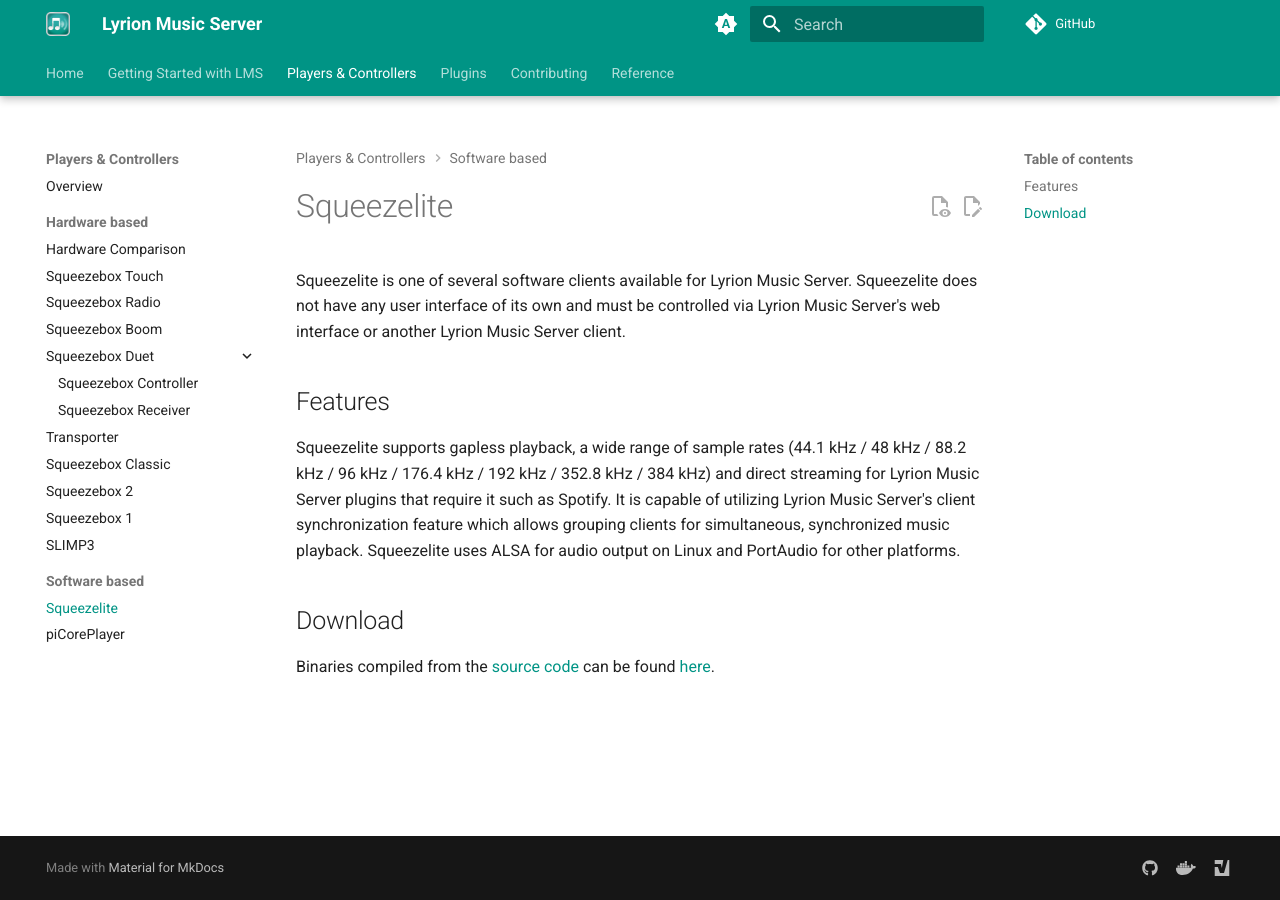
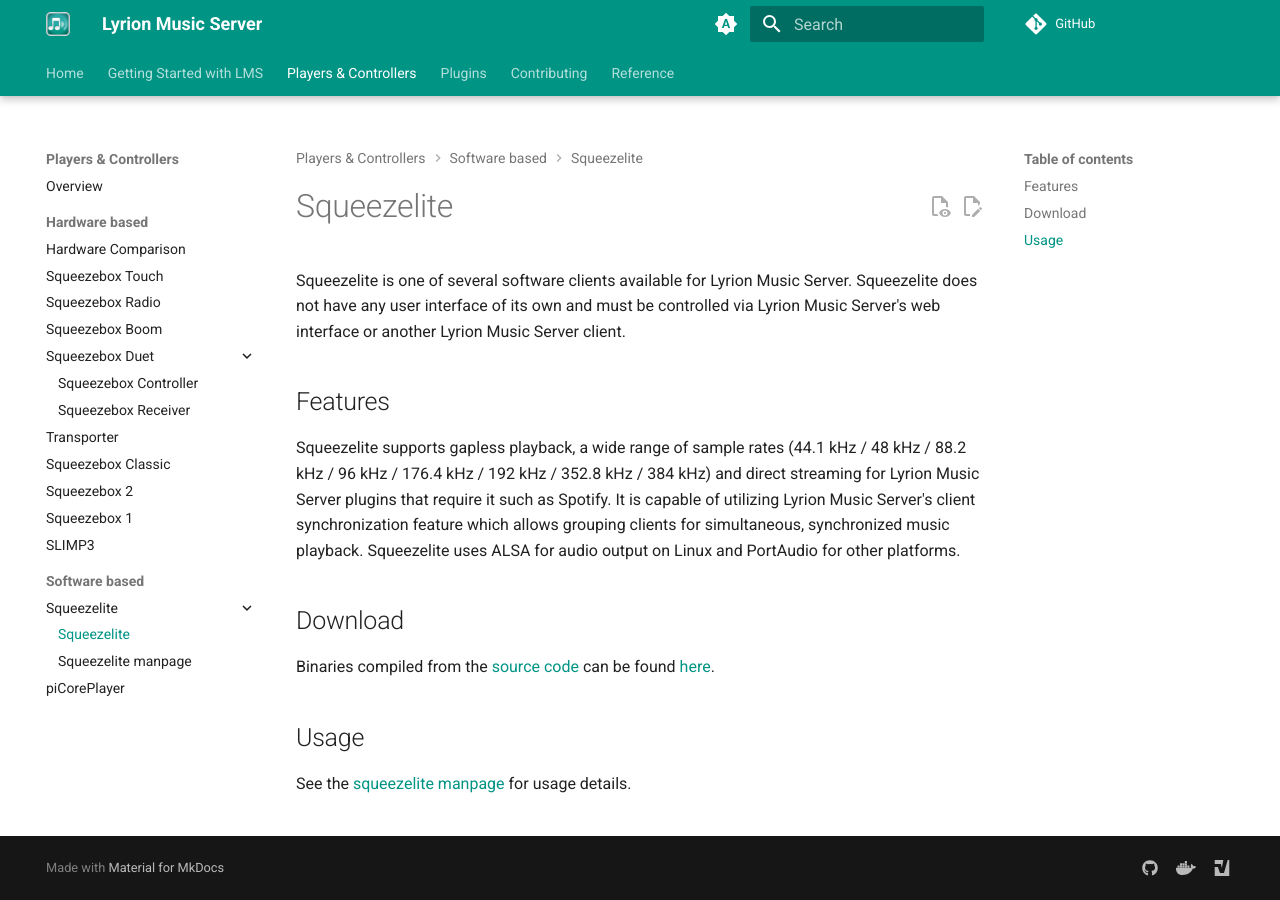
Before and after one commit to LMS-Community/lms-community.github.io, an MkDocs documentation site: the page built from docs/players-and-controllers/squeezelite.md, in a window 1280 px wide. Built offline with MkDocs 1.6.1 and Material for MkDocs 9.7.7, drawn with Linux system fonts in a browser that asks for light colours; plug-ins that fetch from the network failed and are left out; comment, search, counter and statistics services are not loaded.

Commit message:
Add squeezelite manpage (and to nav)

```diff
--- a/docs/players-and-controllers/squeezelite.md
+++ b/docs/players-and-controllers/squeezelite.md
@@ -14,3 +14,7 @@
 ## Download
 
 Binaries compiled from the [source code](https://github.com/ralph-irving/squeezelite) can be found [here](https://sourceforge.net/projects/lmsclients/files/squeezelite/).
+
+## Usage
+
+See the [squeezelite manpage](squeezelite-manpage.md) for usage details.
--- a/mkdocs.yml
+++ b/mkdocs.yml
@@ -106,7 +106,9 @@
       - Squeezebox 1: players-and-controllers/squeezebox1.md
       - SLIMP3: players-and-controllers/SLIMP3.md
     - Software based:
-      - Squeezelite: players-and-controllers/squeezelite.md
+      - Squeezelite:
+        - players-and-controllers/squeezelite.md
+        - Squeezelite manpage: players-and-controllers/squeezelite-manpage.md
       - piCorePlayer: players-and-controllers/picoreplayer.md
   - Plugins:
     - Overview: plugins/index.md
```
